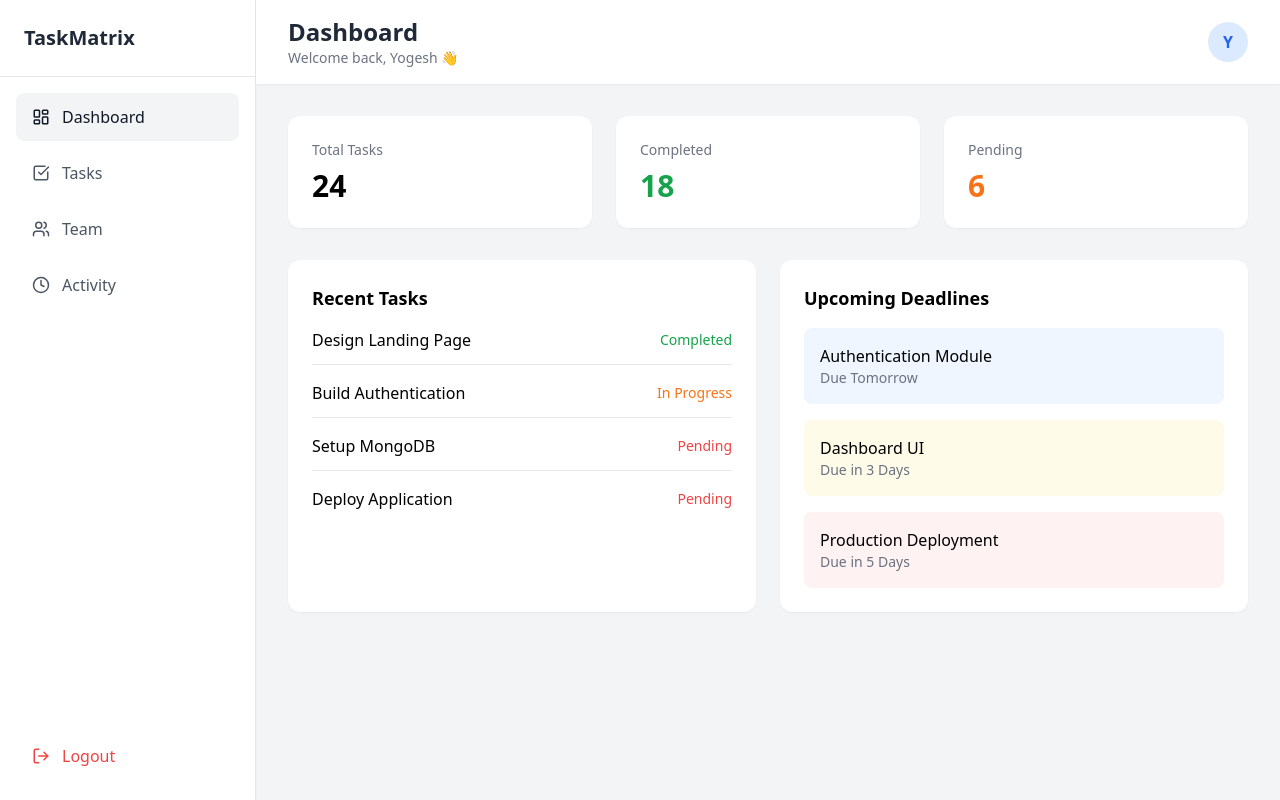
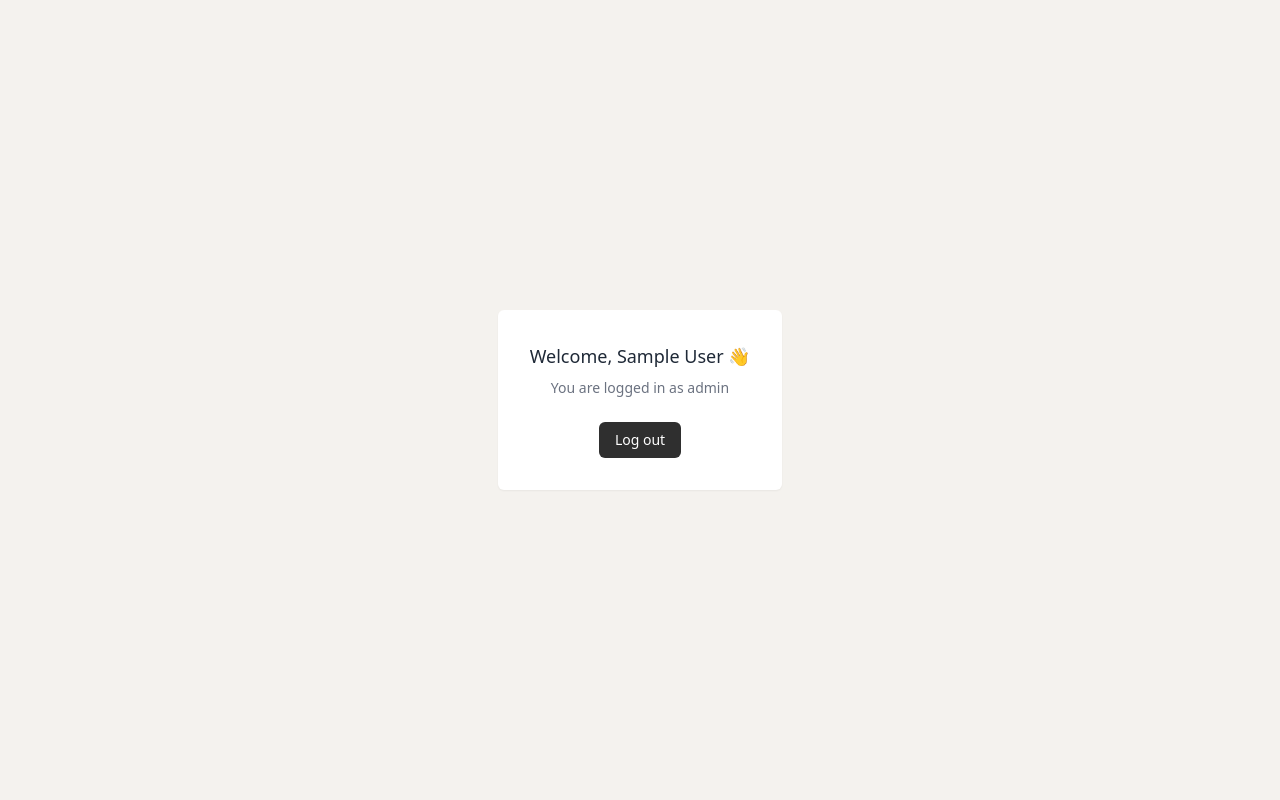
Before and after one commit to yogesh2002kashyap/prodesk-capstone-TaskMatrix, a React (Vite) app in the folder client/: page /dashboard in a window 1280 px wide. Built offline with nearby package versions, Linux system fonts and the light colour scheme; no server answers; sample sign-in values are in the browser's storage.

Commit message:
feat: create dashboard page with user profile display and logout functionality

```diff
--- a/client/src/pages/DashboardPage.jsx
+++ b/client/src/pages/DashboardPage.jsx
@@ -1,178 +1,24 @@
-import {
-  LayoutDashboard,
-  CheckSquare,
-  Clock,
-  Users,
-  LogOut,
-} from "lucide-react";
+import { useAuth } from "../context/AuthContext";
 
-export default function Dashboard() {
+export default function DashboardPage() {
+  const { user, logout } = useAuth();
+
   return (
-    <div className="min-h-screen bg-gray-100 flex">
-      {/* Sidebar */}
-      <aside className="w-64 bg-white shadow-sm border-r">
-        <div className="p-6 border-b">
-          <h1 className="text-xl font-bold text-gray-800">
-            TaskMatrix
-          </h1>
-        </div>
-
-        <nav className="p-4 space-y-2">
-          <button className="w-full flex items-center gap-3 px-4 py-3 rounded-lg bg-gray-100 text-gray-900">
-            <LayoutDashboard size={18} />
-            Dashboard
-          </button>
-
-          <button className="w-full flex items-center gap-3 px-4 py-3 rounded-lg hover:bg-gray-100 text-gray-600">
-            <CheckSquare size={18} />
-            Tasks
-          </button>
-
-          <button className="w-full flex items-center gap-3 px-4 py-3 rounded-lg hover:bg-gray-100 text-gray-600">
-            <Users size={18} />
-            Team
-          </button>
-
-          <button className="w-full flex items-center gap-3 px-4 py-3 rounded-lg hover:bg-gray-100 text-gray-600">
-            <Clock size={18} />
-            Activity
-          </button>
-        </nav>
-
-        <div className="absolute bottom-5 left-4 right-4">
-          <button className="w-full flex items-center gap-3 px-4 py-3 rounded-lg text-red-500 hover:bg-red-50">
-            <LogOut size={18} />
-            Logout
-          </button>
-        </div>
-      </aside>
-
-      {/* Main Content */}
-      <main className="flex-1">
-        {/* Navbar */}
-        <header className="bg-white shadow-sm px-8 py-4 flex justify-between items-center">
-          <div>
-            <h2 className="text-2xl font-bold text-gray-800">
-              Dashboard
-            </h2>
-            <p className="text-sm text-gray-500">
-              Welcome back, Yogesh 👋
-            </p>
-          </div>
-
-          <div className="flex items-center gap-3">
-            <div className="h-10 w-10 rounded-full bg-blue-100 flex items-center justify-center font-semibold text-blue-600">
-              Y
-            </div>
-          </div>
-        </header>
-
-        <div className="p-8">
-          {/* Stats */}
-          <div className="grid md:grid-cols-3 gap-6 mb-8">
-            <div className="bg-white rounded-xl p-6 shadow-sm">
-              <h3 className="text-gray-500 text-sm">
-                Total Tasks
-              </h3>
-              <p className="text-3xl font-bold mt-2">24</p>
-            </div>
-
-            <div className="bg-white rounded-xl p-6 shadow-sm">
-              <h3 className="text-gray-500 text-sm">
-                Completed
-              </h3>
-              <p className="text-3xl font-bold mt-2 text-green-600">
-                18
-              </p>
-            </div>
-
-            <div className="bg-white rounded-xl p-6 shadow-sm">
-              <h3 className="text-gray-500 text-sm">
-                Pending
-              </h3>
-              <p className="text-3xl font-bold mt-2 text-orange-500">
-                6
-              </p>
-            </div>
-          </div>
-
-          {/* Tasks Section */}
-          <div className="grid lg:grid-cols-2 gap-6">
-            {/* Recent Tasks */}
-            <div className="bg-white rounded-xl shadow-sm p-6">
-              <h3 className="font-semibold text-lg mb-4">
-                Recent Tasks
-              </h3>
-
-              <div className="space-y-4">
-                <div className="flex justify-between items-center border-b pb-3">
-                  <span>Design Landing Page</span>
-                  <span className="text-green-600 text-sm">
-                    Completed
-                  </span>
-                </div>
-
-                <div className="flex justify-between items-center border-b pb-3">
-                  <span>Build Authentication</span>
-                  <span className="text-orange-500 text-sm">
-                    In Progress
-                  </span>
-                </div>
-
-                <div className="flex justify-between items-center border-b pb-3">
-                  <span>Setup MongoDB</span>
-                  <span className="text-red-500 text-sm">
-                    Pending
-                  </span>
-                </div>
-
-                <div className="flex justify-between items-center">
-                  <span>Deploy Application</span>
-                  <span className="text-red-500 text-sm">
-                    Pending
-                  </span>
-                </div>
-              </div>
-            </div>
-
-            {/* Upcoming Deadlines */}
-            <div className="bg-white rounded-xl shadow-sm p-6">
-              <h3 className="font-semibold text-lg mb-4">
-                Upcoming Deadlines
-              </h3>
-
-              <div className="space-y-4">
-                <div className="p-4 bg-blue-50 rounded-lg">
-                  <h4 className="font-medium">
-                    Authentication Module
-                  </h4>
-                  <p className="text-sm text-gray-500">
-                    Due Tomorrow
-                  </p>
-                </div>
-
-                <div className="p-4 bg-yellow-50 rounded-lg">
-                  <h4 className="font-medium">
-                    Dashboard UI
-                  </h4>
-                  <p className="text-sm text-gray-500">
-                    Due in 3 Days
-                  </p>
-                </div>
-
-                <div className="p-4 bg-red-50 rounded-lg">
-                  <h4 className="font-medium">
-                    Production Deployment
-                  </h4>
-                  <p className="text-sm text-gray-500">
-                    Due in 5 Days
-                  </p>
-                </div>
-              </div>
-            </div>
-          </div>
-        </div>
-      </main>
+    <div className="min-h-screen flex items-center justify-center bg-[#f4f2ee]">
+      <div className="bg-white rounded-md shadow-sm p-8 text-center">
+        <h1 className="text-lg font-medium text-gray-800 mb-2">
+          Welcome, {user?.name} 👋
+        </h1>
+        <p className="text-sm text-gray-500 mb-6">
+          You are logged in as <span className="font-medium">{user?.role}</span>
+        </p>
+        <button
+          onClick={logout}
+          className="px-4 py-2 bg-[#2f2f2f] text-white text-sm rounded-md hover:bg-black transition"
+        >
+          Log out
+        </button>
+      </div>
     </div>
   );
 }
```
